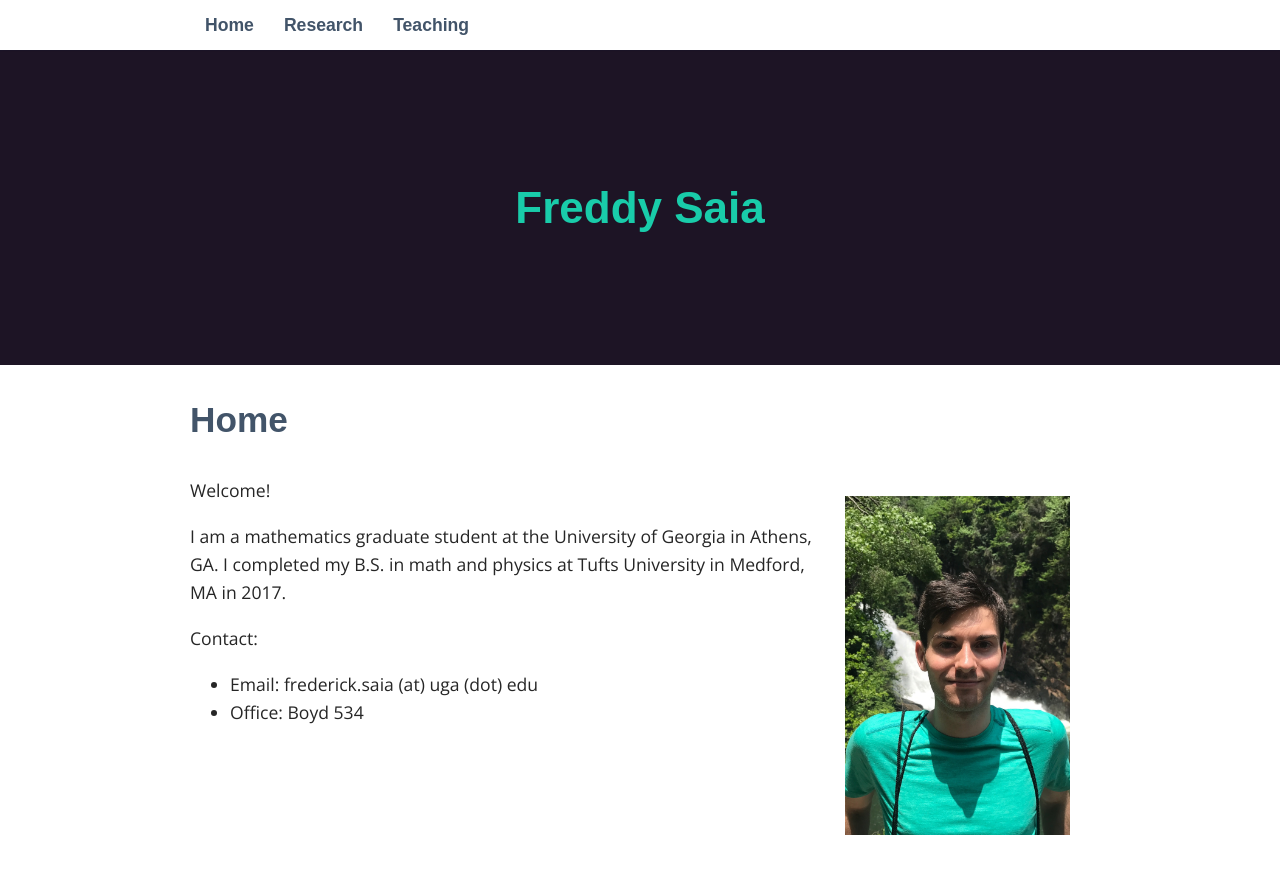
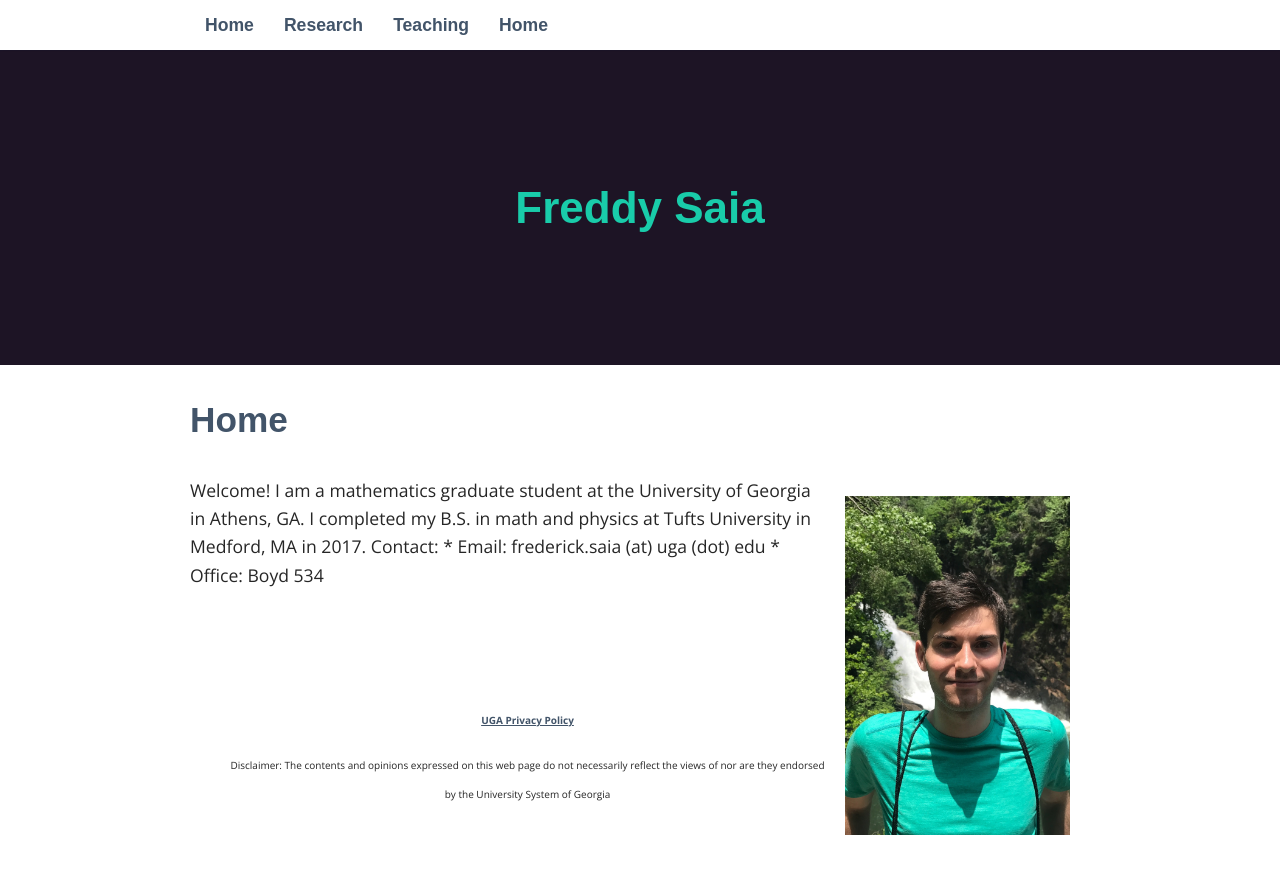
Before and after one commit to fsaia/site, a Jekyll site: the page built from index.html, in a window 1280 px wide and 900 px high. Shown: the top 874 px of the window. Built offline with Jekyll 4.4.1, drawn with Linux system fonts in a browser that asks for light colours; some web fonts are replaced; some of the changed lines change nothing that is shown.

Commit message:
Update index.html

```diff
--- a/index.html
+++ b/index.html
@@ -1,7 +1,20 @@
----
-layout: default
 ---
 
-<h2>Main Page</h2>
+layout: page
+title: Home
+permalink: /home/
+---
 
-Main content goes here.
+<img src='site-photo.jpg' style="float:right; width:25%; margin:20px;"/>
+
+Welcome!
+
+I am a mathematics graduate student at the University of Georgia in Athens, GA.  I completed my B.S. in math and physics at Tufts University in Medford, MA in 2017.
+
+Contact:
+* Email: frederick.saia (at) uga (dot) edu
+* Office: Boyd 534
+
+<br />
+<br />
+<br />
```
